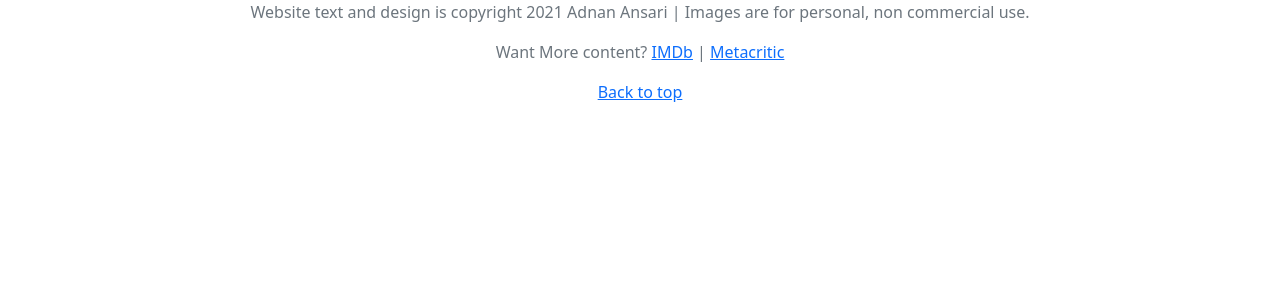
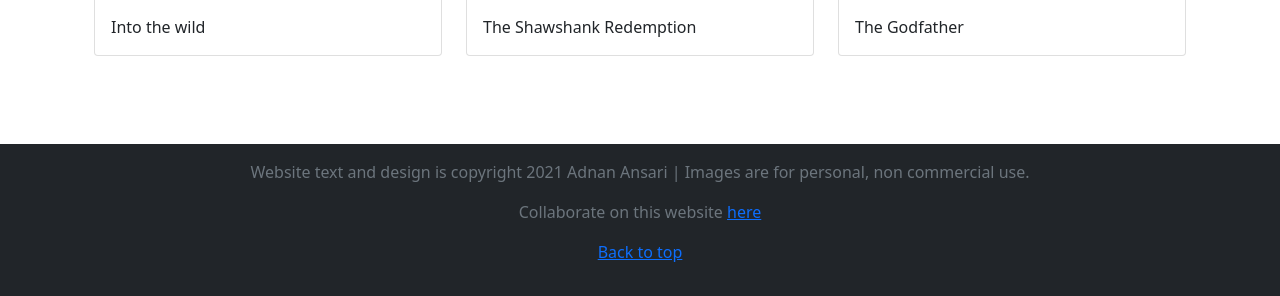
Before and after one commit to Adnan0o7/vidly, a Django app: page / in a window 1280 px wide. Shown: the part 1175-1471 px from the top of the page. Before the commit the page ends 1277 px from the top, so only its background shows below. Run offline with Django 3.2, Linux system fonts and the light colour scheme.

Commit message:
Changing footer BG

```diff
--- a/templates/base.html
+++ b/templates/base.html
@@ -22,7 +22,7 @@
   </head>
   <body>
     <header>
-      <nav class="navbar navbar-expand-lg navbar-dark bg-dark">
+      <nav class="navbar navbar-expand-lg py-3  navbar-dark bg-dark">
         <div class="container-fluid">
           <a class="navbar-brand" href="#">Vidly</a>
           <div class="collapse navbar-collapse" id="navbarNav">
@@ -42,16 +42,15 @@
       </nav>
     </header>
 
-    <main class="container">
+    <main class="container py-5">
       {% block content %}
       {% endblock %}
     </main>
 
-    <footer class="text-muted text-center">
+    <footer class="footer mt-auto py-3 bg-dark text-muted text-center">
       <div class="container">
-        <p class="float-right">Website text and design is copyright 2021 Adnan Ansari | Images are for personal, non commercial use.
-        </p>
-        <p>Want More content?   <a href="https://www.imdb.com/">IMDb</a>    |   <a href="https://www.metacritic.com/">Metacritic</a></p>
+        <p class="float-right">Website text and design is copyright 2021 Adnan Ansari | Images are for personal, non commercial use.</p>
+        <p>Collaborate on this website <a href="https://github.com/Adnan0o7/vidly">here</a></p>
         <p><a href="#">Back to top</a></p>
       </div>
     </footer>
--- a/templates/home.html
+++ b/templates/home.html
@@ -1,14 +1,14 @@
 {% extends 'base.html' %}
 
 {% block content %}
-  <section class="jumbotron text-center">
+  <section class="jumbotron py-5 text-center">
     <div class="container">
       <h1 class="jumbotron-heading">Vidly Movie Library</h1>
       <p class="lead text-muted">A movie library where you'll find the best movies on the planet !!</p>
     </div>
   </section>
 
-  <div class="album py-5">
+  <div class="album py-3">
     <div class="container-fluid">
 
       <div class="row">
@@ -89,6 +89,4 @@
       </div>
     <div>
   </div>
-
-
 {% endblock  %}
```
